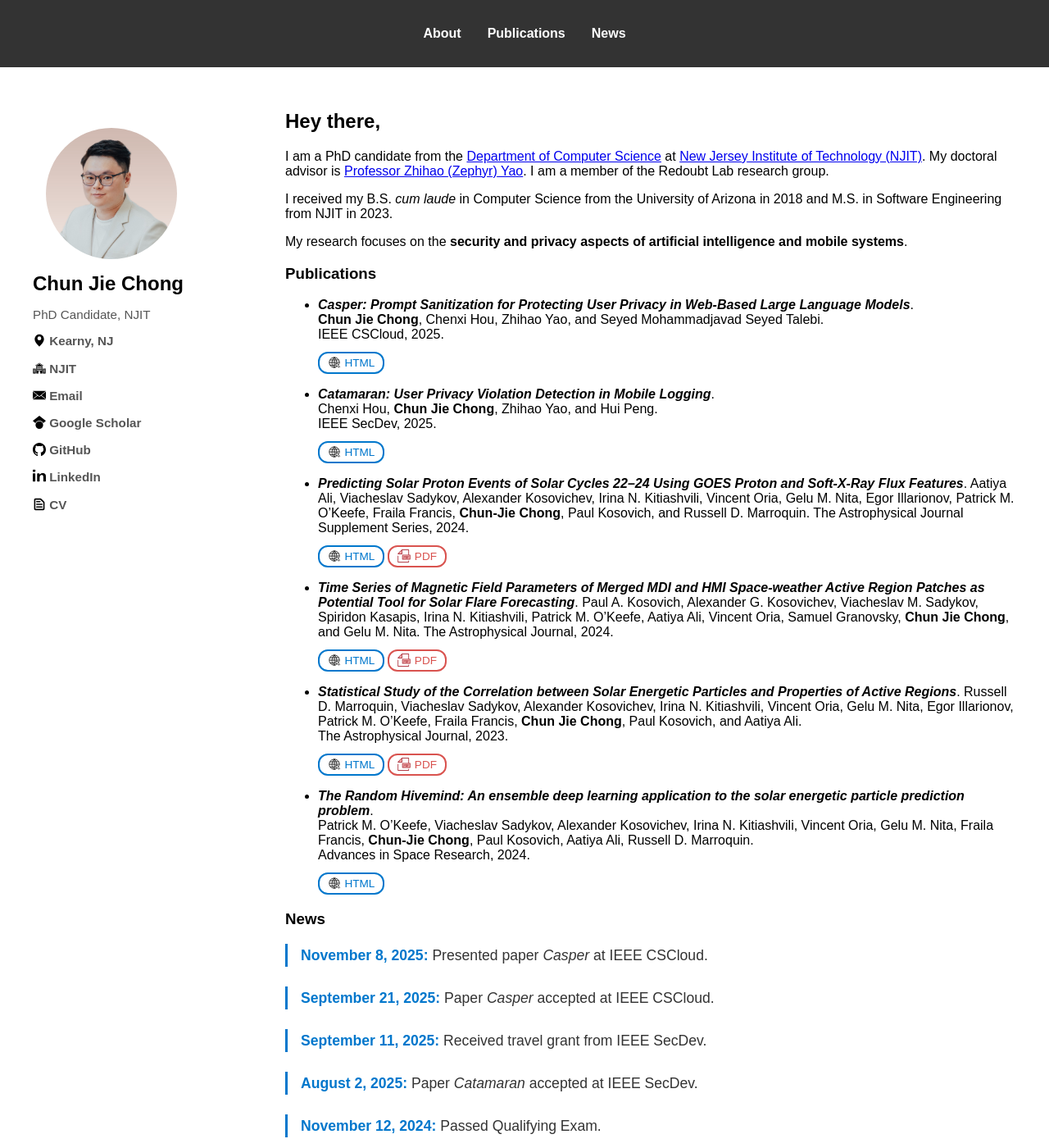
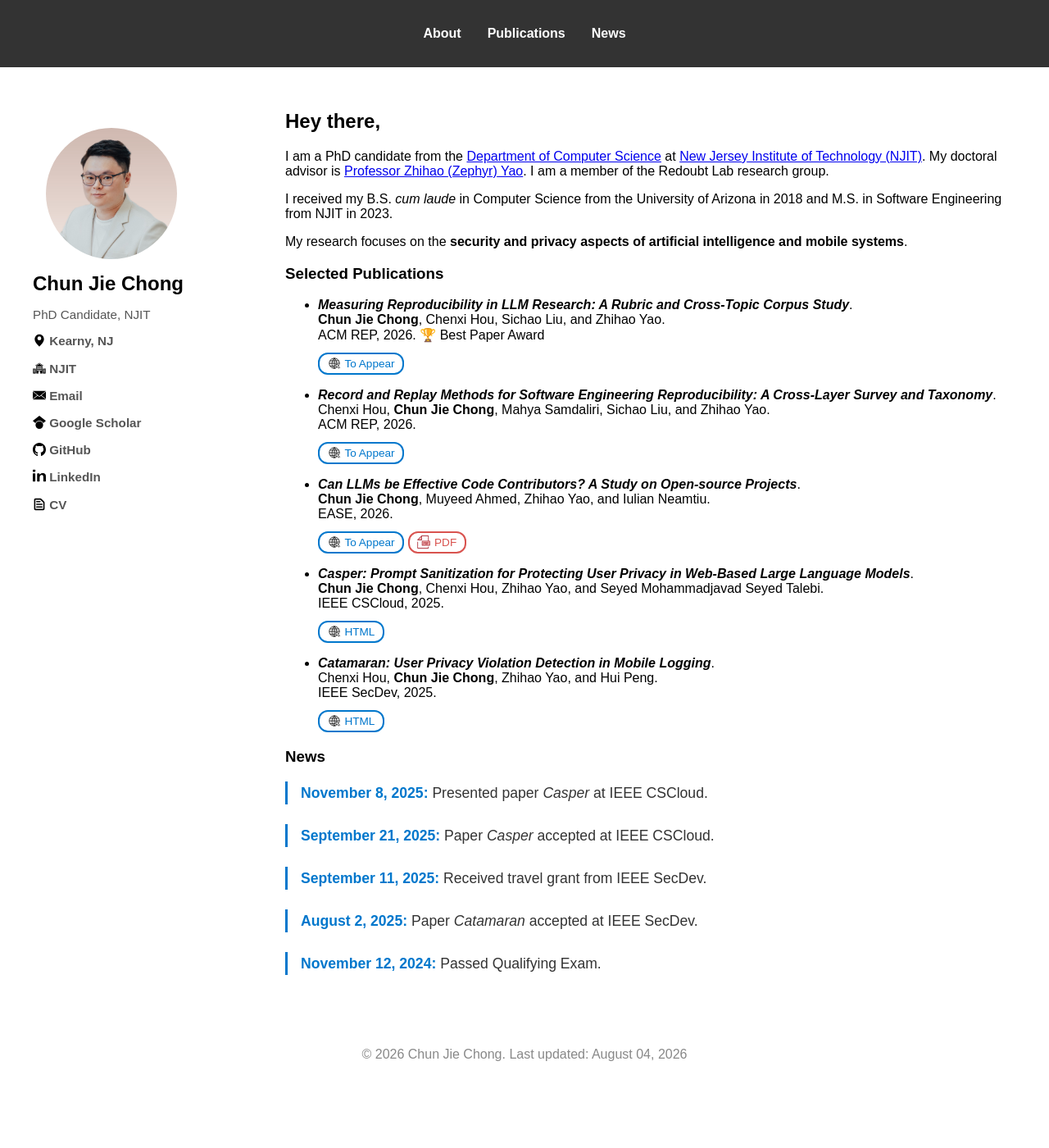
Before and after one commit to Chun-Jie-Chong/chunjiechong.com, a Jekyll site: the page built from index.md, in a window 1280 px wide and 1400 px high. Shown: the whole window at 82% size. Built offline with Jekyll 4.4.1, drawn with Linux system fonts in a browser that asks for light colours.

Commit message:
Restructured publications

```diff
--- a/index.md
+++ b/index.md
@@ -14,7 +14,31 @@
 My research focuses on the **security and privacy aspects of artificial intelligence and mobile systems**.
 
 
-### Publications
+### Selected Publications
+- ***Measuring Reproducibility in LLM Research: A Rubric and Cross-Topic Corpus Study***.
+  **Chun Jie Chong**, Chenxi Hou, Sichao Liu, and Zhihao Yao.
+  ACM REP, 2026. 🏆 Best Paper Award
+  <a  target="_blank" rel="noopener noreferrer" class="html-badge">
+    <img src="{{ '/assets/icons/html.svg' | relative_url }}" alt="HTML" class="icon-img" /> To Appear
+  </a>
+
+- ***Record and Replay Methods for Software Engineering Reproducibility: A Cross-Layer Survey and Taxonomy***.
+  Chenxi Hou, **Chun Jie Chong**, Mahya Samdaliri, Sichao Liu, and Zhihao Yao.
+  ACM REP, 2026.
+  <a  target="_blank" rel="noopener noreferrer" class="html-badge">
+    <img src="{{ '/assets/icons/html.svg' | relative_url }}" alt="HTML" class="icon-img" /> To Appear
+  </a>
+
+- ***Can LLMs be Effective Code Contributors? A Study on Open-source Projects***.
+  **Chun Jie Chong**, Muyeed Ahmed, Zhihao Yao, and Iulian Neamtiu.
+  EASE, 2026.
+  <a  target="_blank" rel="noopener noreferrer" class="html-badge">
+    <img src="{{ '/assets/icons/html.svg' | relative_url }}" alt="HTML" class="icon-img" /> To Appear
+  </a>
+  <a href="assets/ease26.pdf" target="_blank" rel="noopener noreferrer" class="pdf-badge">
+    <img src="{{ '/assets/icons/pdf.svg' | relative_url }}" alt="PDF" class="icon-img" /> PDF
+  </a>
+
 - ***Casper: Prompt Sanitization for Protecting User Privacy in Web-Based Large Language Models***.
   **Chun Jie Chong**, Chenxi Hou, Zhihao Yao, and Seyed Mohammadjavad Seyed Talebi.
   IEEE CSCloud, 2025.
@@ -29,43 +53,6 @@
     <img src="{{ '/assets/icons/html.svg' | relative_url }}" alt="HTML" class="icon-img" /> HTML
   </a>
 
-- ***Predicting Solar Proton Events of Solar Cycles 22–24 Using GOES Proton and Soft-X-Ray Flux Features***.
-  Aatiya Ali, Viacheslav Sadykov, Alexander Kosovichev, Irina N. Kitiashvili, Vincent Oria, Gelu M. Nita, Egor Illarionov, Patrick M. O’Keefe, Fraila Francis, **Chun-Jie Chong**, Paul Kosovich, and Russell D. Marroquin.
-  The Astrophysical Journal Supplement Series, 2024.
-  <a href="https://iopscience.iop.org/article/10.3847/1538-4365/ad0a6c/meta" target="_blank" rel="noopener noreferrer" class="html-badge">
-    <img src="{{ '/assets/icons/html.svg' | relative_url }}" alt="HTML" class="icon-img" /> HTML
-  </a>
-  <a href="https://iopscience.iop.org/article/10.3847/1538-4365/ad0a6c/pdf" target="_blank" rel="noopener noreferrer" class="pdf-badge">
-    <img src="{{ '/assets/icons/pdf.svg' | relative_url }}" alt="PDF" class="icon-img" /> PDF
-  </a>
-
-- ***Time Series of Magnetic Field Parameters of Merged MDI and HMI Space-weather Active Region Patches as Potential Tool for Solar Flare Forecasting***.
-  Paul A. Kosovich, Alexander G. Kosovichev, Viacheslav M. Sadykov, Spiridon Kasapis, Irina N. Kitiashvili, Patrick M. O’Keefe, Aatiya Ali, Vincent Oria, Samuel Granovsky, **Chun Jie Chong**, and Gelu M. Nita.
-  The Astrophysical Journal, 2024.
-  <a href="https://iopscience.iop.org/article/10.3847/1538-4357/ad60c3/meta" target="_blank" rel="noopener noreferrer" class="html-badge">
-    <img src="{{ '/assets/icons/html.svg' | relative_url }}" alt="HTML" class="icon-img" /> HTML
-  </a>
-  <a href="https://iopscience.iop.org/article/10.3847/1538-4357/ad60c3/pdf" target="_blank" rel="noopener noreferrer" class="pdf-badge">
-    <img src="{{ '/assets/icons/pdf.svg' | relative_url }}" alt="PDF" class="icon-img" /> PDF
-  </a>
-
-- ***Statistical Study of the Correlation between Solar Energetic Particles and Properties of Active Regions***.
-  Russell D. Marroquin, Viacheslav Sadykov, Alexander Kosovichev, Irina N. Kitiashvili, Vincent Oria, Gelu M. Nita, Egor Illarionov, Patrick M. O’Keefe, Fraila Francis, **Chun Jie Chong**, Paul Kosovich, and Aatiya Ali.
-  The Astrophysical Journal, 2023.
-  <a href="https://iopscience.iop.org/article/10.3847/1538-4357/acdb65/meta" target="_blank" rel="noopener noreferrer" class="html-badge">
-    <img src="{{ '/assets/icons/html.svg' | relative_url }}" alt="HTML" class="icon-img" /> HTML
-  </a>
-  <a href="https://iopscience.iop.org/article/10.3847/1538-4357/acdb65/pdf" target="_blank" rel="noopener noreferrer" class="pdf-badge">
-    <img src="{{ '/assets/icons/pdf.svg' | relative_url }}" alt="PDF" class="icon-img" /> PDF
-  </a>
-
-- ***The Random Hivemind: An ensemble deep learning application to the solar energetic particle prediction problem***.
-  Patrick M. O’Keefe, Viacheslav Sadykov, Alexander Kosovichev, Irina N. Kitiashvili, Vincent Oria, Gelu M. Nita, Fraila Francis, **Chun-Jie Chong**, Paul Kosovich, Aatiya Ali, Russell D. Marroquin.
-  Advances in Space Research, 2024.
-  <a href="https://www.sciencedirect.com/science/article/abs/pii/S0273117724003934" target="_blank" rel="noopener noreferrer" class="html-badge">
-    <img src="{{ '/assets/icons/html.svg' | relative_url }}" alt="HTML" class="icon-img" /> HTML
-  </a>
-
 ### News
 
 {% include news_items.html limit=6 %}
```
Also changed, not shown: publications.md (+24 -0 lines), 1 other file.
